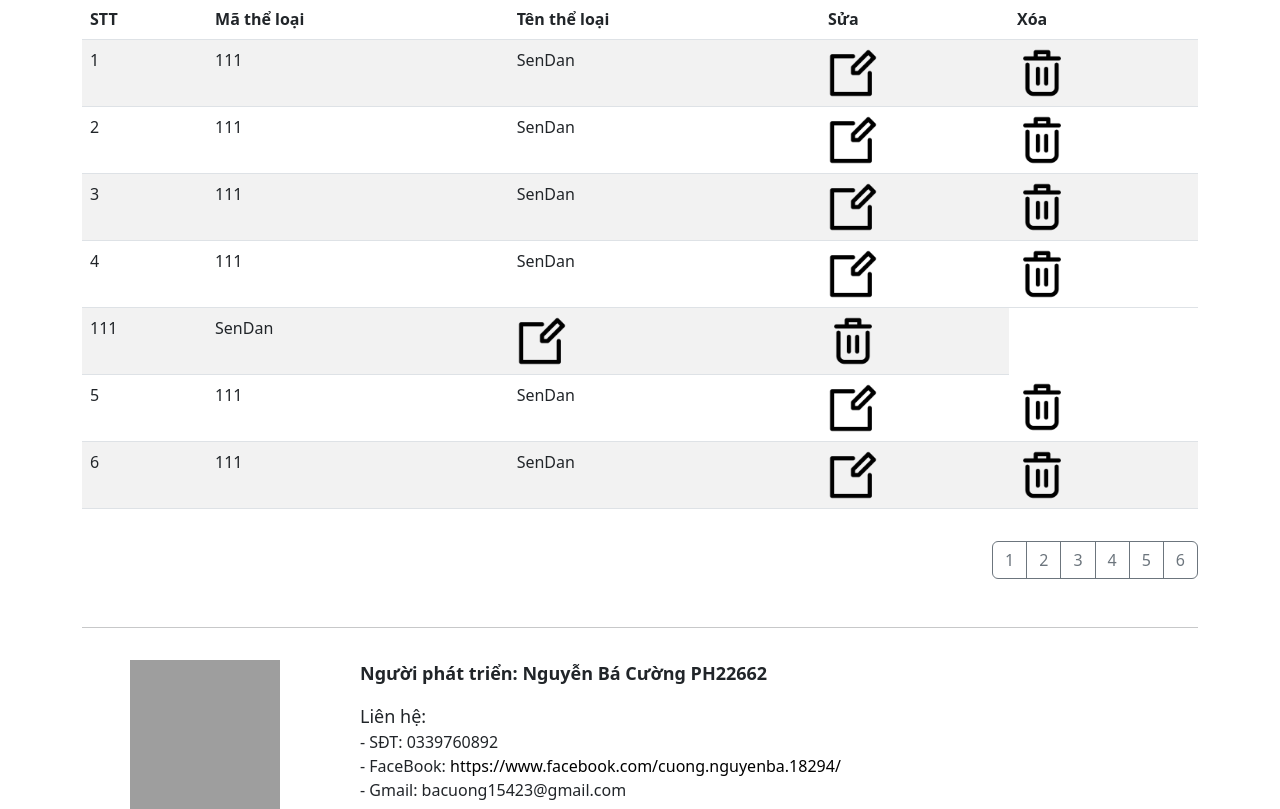
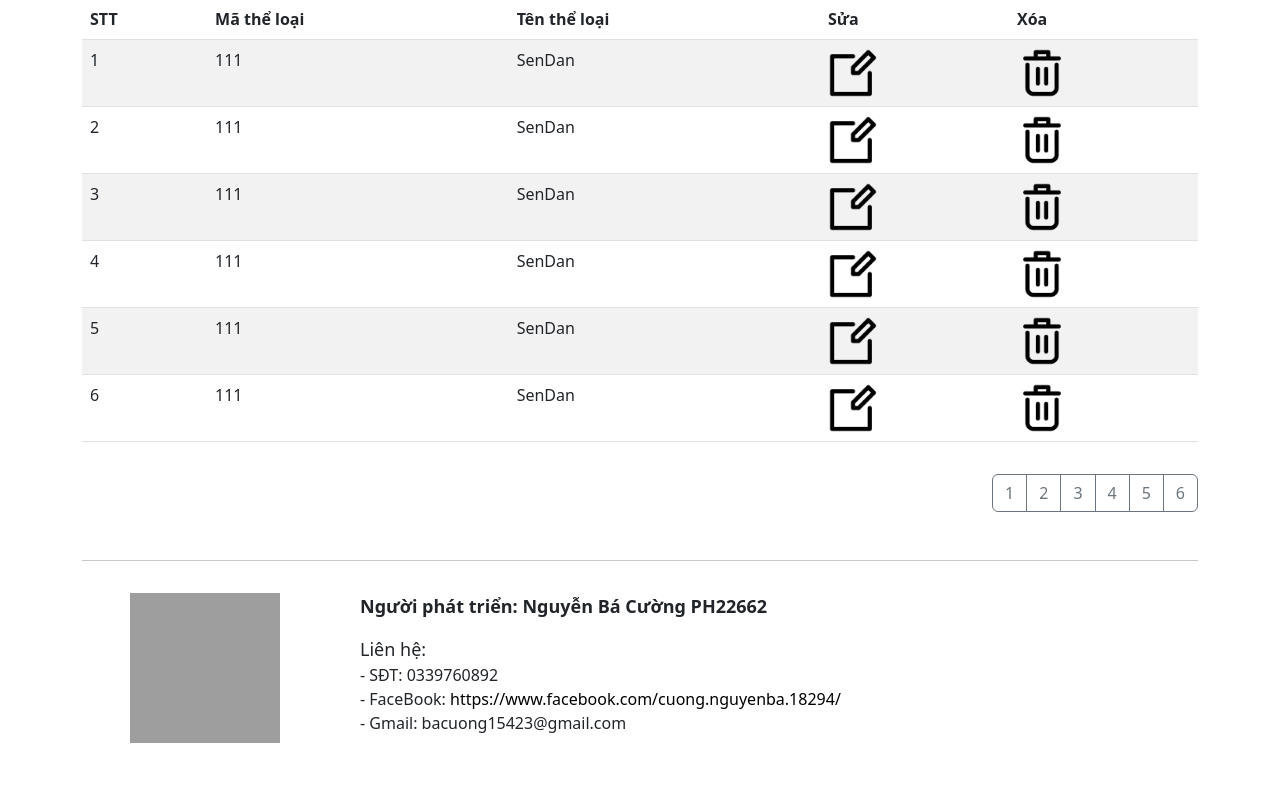
Before and after one commit to CuongNB2003/ShopeeManage_ServerAdr, a Node server app: page /theloai in a window 1280 px wide. Shown: the part 276-1085 px from the top of the page. After the commit the page ends 1019 px from the top, so only its background shows below. Run offline with Node 20, Linux system fonts and the light colour scheme; grey boxes are pictures that could not be loaded.

Commit message:
comit 13

```diff
--- a/views/theloai/theloai.ejs
+++ b/views/theloai/theloai.ejs
@@ -69,12 +69,6 @@
                     <td><img src="/images/delete.png" alt="" srcset="" width="50px" height="50px"></td>
                 </tr>
                 <tr>
-                    <td>111</td>
-                    <td>SenDan</td>
-                    <td><a href="/theloai/edit"><img src="/images/edit.png" alt="" srcset="" width="50px" height="50px"></a></td>
-                    <td><img src="/images/delete.png" alt="" srcset="" width="50px" height="50px"></td>
-                </tr>
-                <tr>
                     <td>5</td>
                     <td>111</td>
                     <td>SenDan</td>
```
Also changed, not shown: views/sanpham/sanpham.ejs (line endings or trailing spaces).
